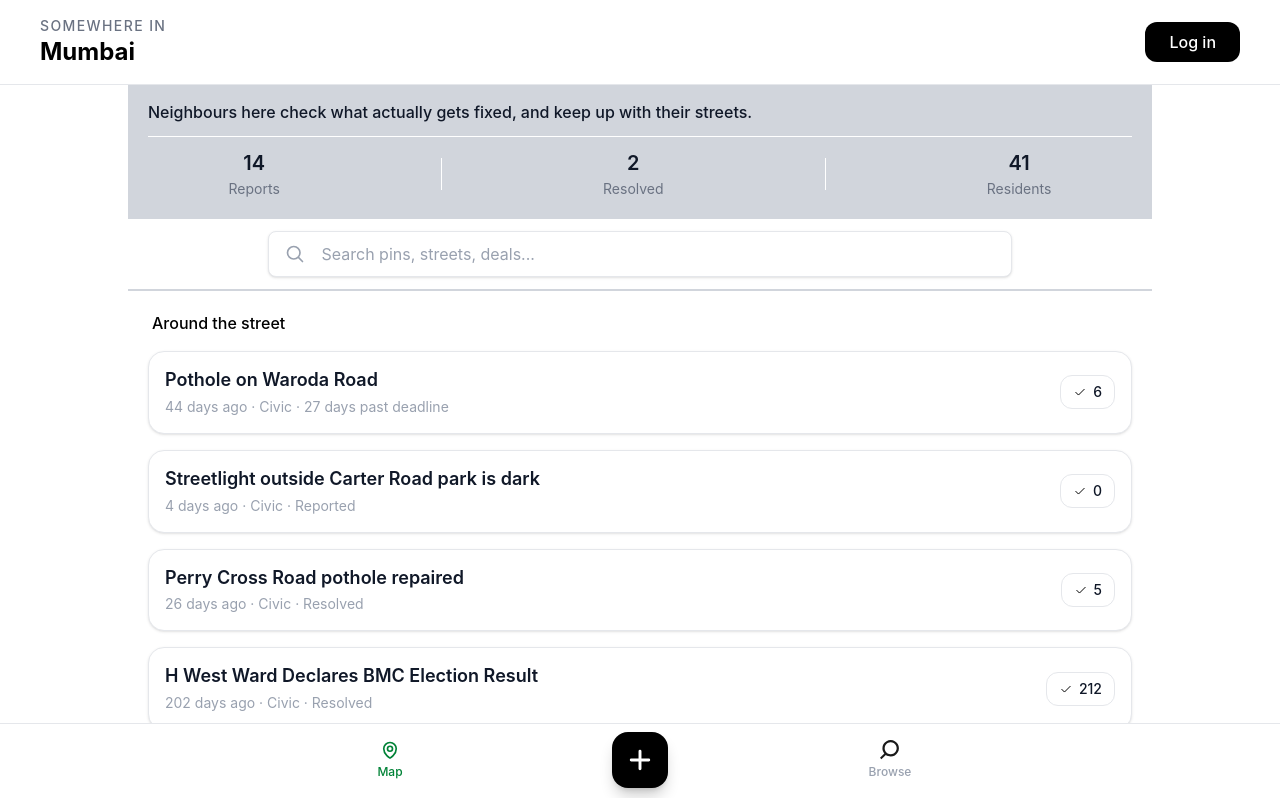
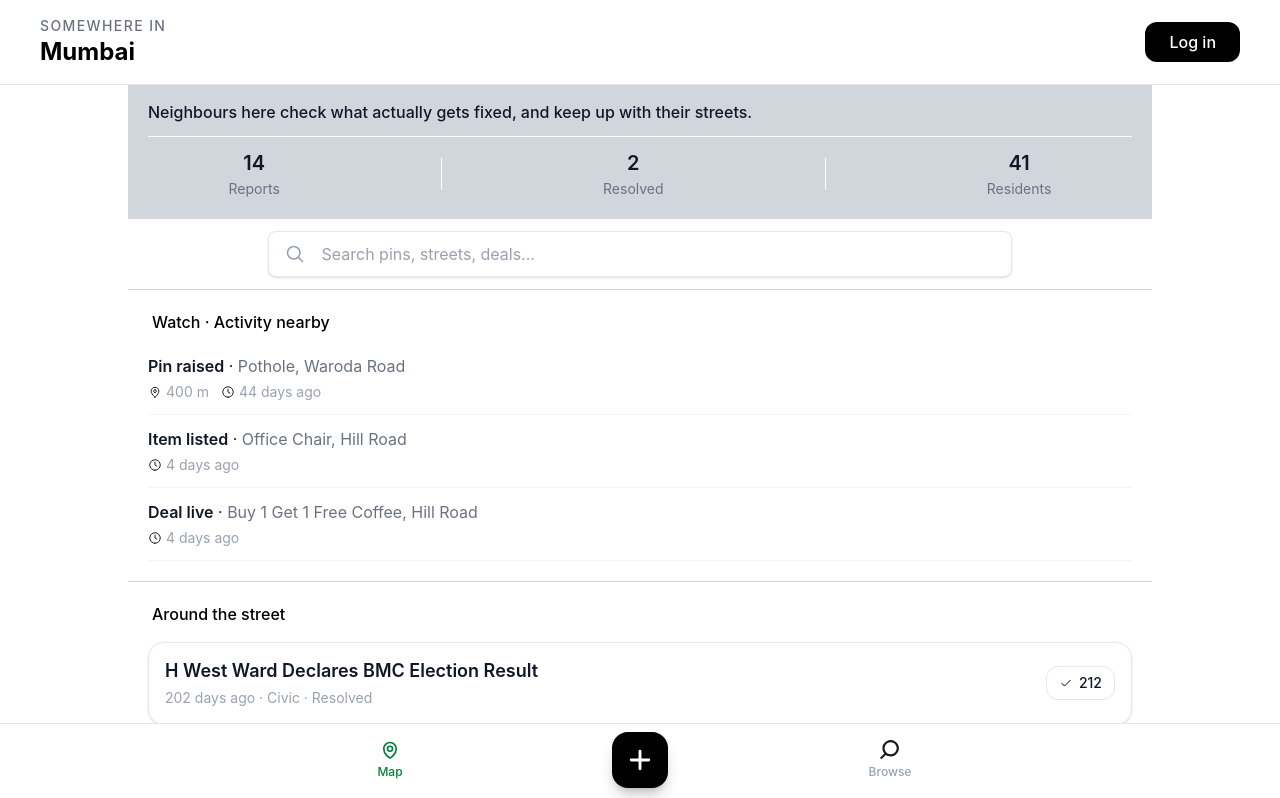
Before and after one commit to shubhambhojane-ptp/ptp_template, a React (Vite) app: page / in a window 1280 px wide. Shown: the top 798 px of the page. Built offline with nearby package versions, Linux system fonts and the light colour scheme.

Commit message:
updated dealCard and create vertical and horizontal template . Added Activity  component and it examples

```diff
--- a/src/App.tsx
+++ b/src/App.tsx
@@ -8,6 +8,7 @@ import EventCard from "./components/EventCard";
 import NewsCard from "./components/NewsCard";
 import PollCard from "./components/PollCard";
 import DealCard from "./components/DealCard";
+import Activity from "./components/Activity";
 import BottomTab, { type BottomTabKey } from "./components/BottomTab";
 import alertIcon from "./assets/alert.svg";
 import coneIcon from "./assets/cone.svg";
@@ -16,6 +17,7 @@ import {
   eventData as eventStubData,
   civicData as civicStubData,
   dealData as dealStubData,
+  listingData as listingStubData,
 } from "../utils/stub";
 
 const categoryIconByType: Record<string, string> = {
@@ -237,6 +239,37 @@ function formatExpiryLabel(timeToExpiry: string | null): string | undefined {
   return timeToExpiry ? `${timeToExpiry} left` : undefined;
 }
 
+// ListingRow index map (matches utils/stub.tsx listingData):
+// [0]id [1]category [2]itemName [3]price [4]priceType [5]condition [6]photos [7]pickupTerms
+// [8]title [9]description [10]street [11]ward [12]sellerName [13]sellerTrustTier [14]status
+// [15]createdAt [16]updatedAt [17]daysListed [18]watchers [19]soldPrice [20]latitude [21]longitude
+type ListingRow = [
+  string,
+  string,
+  string,
+  number,
+  string,
+  string,
+  string,
+  string,
+  string,
+  string,
+  string,
+  string,
+  string,
+  string,
+  string,
+  string,
+  string,
+  number,
+  number,
+  number | null,
+  number,
+  number,
+];
+
+const listingData = listingStubData as unknown as ListingRow[];
+
 /*
 const feedData: FeedRow[] = [
   [
@@ -388,9 +421,31 @@ function App() {
         <div className="mx-auto w-full max-w-3xl p-3">
           <SearchBar placeholder=" Search pins, streets, deals..." />
         </div>
-        <div className="mx-auto flex w-full max-w-3xl flex-col gap-3 p-3 border-t-2 pt-4 border-gray-300 sm:gap-4 sm:p-5 lg:max-w-5xl">
+        <div className="mx-auto flex w-full max-w-3xl flex-col p-3 border-t pt-4 border-gray-300 sm:p-5 lg:max-w-5xl">
+          <h1 className="mb-2 px-1 font-medium">Watch · Activity nearby</h1>
+          <Activity
+            actionLabel="Pin raised"
+            category={civicData[0][2]}
+            location={civicData[0][8]}
+            distance={civicData[0][20]}
+            timeAgo={formatRelativeTime(civicData[0][13])}
+          />
+          <Activity
+            actionLabel="Item listed"
+            category={listingData[0][2]}
+            location={listingData[0][10]}
+            timeAgo={formatRelativeTime(listingData[0][15])}
+          />
+          <Activity
+            actionLabel="Deal live"
+            category={dealData[0][2]}
+            location={dealData[0][11]}
+            timeAgo={formatRelativeTime(dealData[0][16])}
+          />
+        </div>
+        <div className="mx-auto flex w-full max-w-3xl flex-col gap-3 p-3 border-t pt-4 border-gray-300 sm:gap-4 sm:p-5 lg:max-w-5xl">
           <h1 className="font-medium px-1">Around the street</h1>
-          {civicData.map((post) => (
+          {civicData.slice(3,7).map((post) => (
             <NewsCard
               key={post[0]}
               claim={post[3]}
@@ -405,7 +460,7 @@ function App() {
         <div className="mx-auto w-full max-w-3xl p-3 lg:max-w-5xl">
           <Map />
         </div>
-        <div className="mx-auto px-4 w-full max-w-3xl py-3  border-t-2 border-gray-300 pt-4 lg:max-w-5xl">
+        <div className="mx-auto px-4 w-full max-w-3xl py-3  border-t border-gray-300 pt-4 lg:max-w-5xl">
           <div className="flex justify-between mb-2">
             <h1 className="font-medium">Events</h1>
             <p className="text-gray-400">browse</p>
@@ -425,9 +480,9 @@ function App() {
             ))}
           </div>
         </div>
-        <div className="mx-auto grid w-full max-w-3xl grid-cols-1 items-start gap-4 p-3 border-t-2 border-gray-300 pt-4 sm:grid-cols-2 sm:gap-5 sm:p-5 lg:max-w-5xl md:grid-cols-2 lg:grid-cols-3">
+        <div className="mx-auto grid w-full max-w-3xl grid-cols-1 items-start gap-4 p-3 border-t border-gray-300 pt-4 sm:grid-cols-2 sm:gap-5 sm:p-5 lg:max-w-5xl md:grid-cols-2 lg:grid-cols-3">
           <h1 className="col-span-full font-medium ">Around You</h1>
-          {civicData.map((post) => (
+          {civicData.slice(0,5).map((post) => (
             <Card
               key={post[0]}
               authorInitial={getCivicAuthorInitial(post[16])}
@@ -452,9 +507,9 @@ function App() {
             />
           ))}
         </div>
-        <div className="mx-auto flex w-full max-w-3xl flex-col gap-3 p-3 border-t-2 pt-4 border-gray-300 sm:gap-4 sm:p-5 lg:max-w-5xl">
+        <div className="mx-auto flex w-full max-w-3xl flex-col gap-3 p-3 border-t pt-4 border-gray-300 sm:gap-4 sm:p-5 lg:max-w-5xl">
           <h1 className="text-gray-400">TAP TO WEIGH IN · NEARBY</h1>
-          {civicData.map((post) => {
+          {civicData.slice(0, 3).map((post) => {
             const { yesLabel, noLabel, totalVotes } = getCivicVoteLabels(
               post[18],
               post[19],
@@ -479,11 +534,12 @@ function App() {
             );
           })}
         </div>
-        <div className="mx-auto flex w-full max-w-3xl flex-col gap-3 p-3 pb-24 border-t-2 pt-4 border-gray-300 sm:gap-4 sm:p-5 sm:pb-28 lg:max-w-5xl">
+        <div className="mx-auto w-full max-w-3xl px-4 py-3 pb-24 border-t pt-4 border-gray-300 sm:pb-28 lg:max-w-5xl">
           <div className="flex justify-between mb-2">
-            <h1 className="font-medium">Deals nearby</h1>
+            <h1 className="font-medium">Deals nearby (horizontal example)</h1>
             <p className="text-gray-400">browse {`>`} </p>
           </div>
+          <div className="scrollbar-none flex snap-x snap-mandatory items-start gap-3 overflow-x-auto px-3 pb-1 sm:gap-4 sm:px-5">
             {dealData.map((deal) => (
               <DealCard
                 key={deal[0]}
@@ -493,8 +549,27 @@ function App() {
                 metaOne={deal[6]}
                 metaTwo={deal[7]}
                 metaThree={formatExpiryLabel(deal[18])}
+                layout="horizontal"
               />
             ))}
+          </div>
+
+          <div className="mt-4 flex justify-between mb-2">
+            <h1 className="font-medium">Deals nearby (vertical example)</h1>
+            <p className="text-gray-400">browse {`>`} </p>
+          </div>
+          <div className="flex flex-col gap-3 px-3 sm:gap-4 sm:px-5">
+            <DealCard
+              key={dealData[0][0]}
+              imageUrl={dealData[0][3] ?? undefined}
+              offerText={dealData[0][2]}
+              businessName={dealData[0][10]}
+              metaOne={dealData[0][6]}
+              metaTwo={dealData[0][7]}
+              metaThree={formatExpiryLabel(dealData[0][18])}
+              layout="vertical"
+            />
+          </div>
         </div>
       </div>
       <BottomTab
--- /dev/null
+++ b/src/components/Activity.tsx
@@ -0,0 +1,54 @@
+import React from 'react'
+import { twMerge } from 'tailwind-merge'
+import pinIcon from '../assets/pin.svg'
+import clockIcon from '../assets/clock.svg'
+
+interface ActivityProps extends React.HTMLAttributes<HTMLDivElement> {
+  actionLabel: string
+  category: string
+  location: string
+  distance?: string | null
+  timeAgo?: string | null
+}
+
+const Activity = ({
+  actionLabel,
+  category,
+  location,
+  distance,
+  timeAgo,
+  className = '',
+  ...props
+}: ActivityProps) => {
+  return (
+    <div
+      className={twMerge('flex w-full flex-col gap-1 border-b border-gray-100 py-3', className)}
+      {...props}
+    >
+      <h3 className="line-clamp-2 min-w-0 text-sm text-gray-900 sm:text-base">
+        <span className="font-semibold">{actionLabel}</span>
+        {' · '}
+        <span className="text-gray-500">{[category, location].filter(Boolean).join(', ')}</span>
+      </h3>
+
+      {(distance || timeAgo) && (
+        <div className="flex items-center gap-3 text-xs text-gray-400 sm:text-sm">
+          {distance && (
+            <span className="flex items-center gap-1">
+              <img src={pinIcon} className="h-3.5 w-3.5" alt="" />
+              {distance}
+            </span>
+          )}
+          {timeAgo && (
+            <span className="flex items-center gap-1">
+              <img src={clockIcon} className="h-3.5 w-3.5" alt="" />
+              {timeAgo}
+            </span>
+          )}
+        </div>
+      )}
+    </div>
+  )
+}
+
+export default Activity
--- a/src/components/DealCard.tsx
+++ b/src/components/DealCard.tsx
@@ -8,6 +8,12 @@ interface DealCardProps extends React.HTMLAttributes<HTMLDivElement> {
   metaOne?: string | null
   metaTwo?: string | null
   metaThree?: string | null
+  layout?: 'vertical' | 'horizontal'
+}
+
+const layoutClasses: Record<'vertical' | 'horizontal', string> = {
+  vertical: 'w-full flex-col',
+  horizontal: 'h-48 w-52 min-w-52 shrink-0 snap-start flex-col sm:h-56 sm:w-60',
 }
 
 const DealCard = ({
@@ -17,23 +23,37 @@ const DealCard = ({
   metaOne,
   metaTwo,
   metaThree,
+  layout = 'vertical',
   className = '',
   ...props
 }: DealCardProps) => {
   return (
     <div
-      className={twMerge('w-full overflow-hidden rounded-2xl border border-gray-200 bg-white shadow-sm', className)}
+      className={twMerge(
+        'flex overflow-hidden rounded-2xl border border-gray-200 bg-white shadow-sm',
+        layoutClasses[layout],
+        className
+      )}
       {...props}
     >
-      {imageUrl && <img src={imageUrl} alt="" className="aspect-452/232 w-full object-cover" />}
+      {imageUrl && (
+        <img
+          src={imageUrl}
+          alt=""
+          className={twMerge(
+            'w-full shrink-0 object-cover',
+            layout === 'horizontal' ? 'h-24 sm:h-28' : 'aspect-452/232'
+          )}
+        />
+      )}
 
-      <div className="flex flex-col gap-1.5 p-4 sm:gap-2 sm:p-5">
-        <h3 className="line-clamp-2 text-base font-semibold leading-snug text-gray-900 sm:text-lg">
+      <div className="flex flex-1 min-h-0 flex-col justify-between gap-1 p-2.5 sm:gap-1.5 sm:p-3">
+        <h3 className="line-clamp-2 text-xs font-semibold leading-snug text-gray-900 sm:text-sm">
           {[offerText, businessName].filter(Boolean).join(' · ')}
         </h3>
 
         {(metaOne || metaTwo || metaThree) && (
-          <p className="truncate text-xs text-gray-400 sm:text-sm">
+          <p className="line-clamp-2 text-[10px] text-gray-400 sm:text-xs">
             {[metaOne, metaTwo, metaThree].filter(Boolean).join(' · ')}
           </p>
         )}
```
